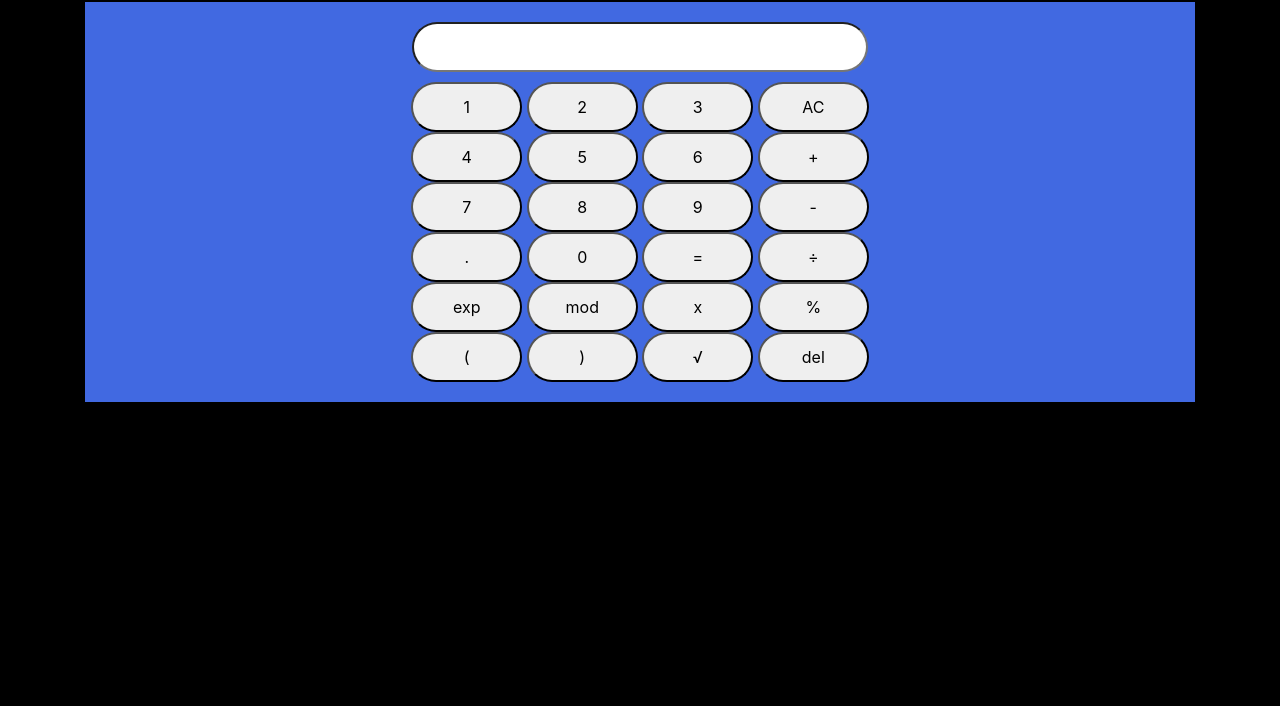
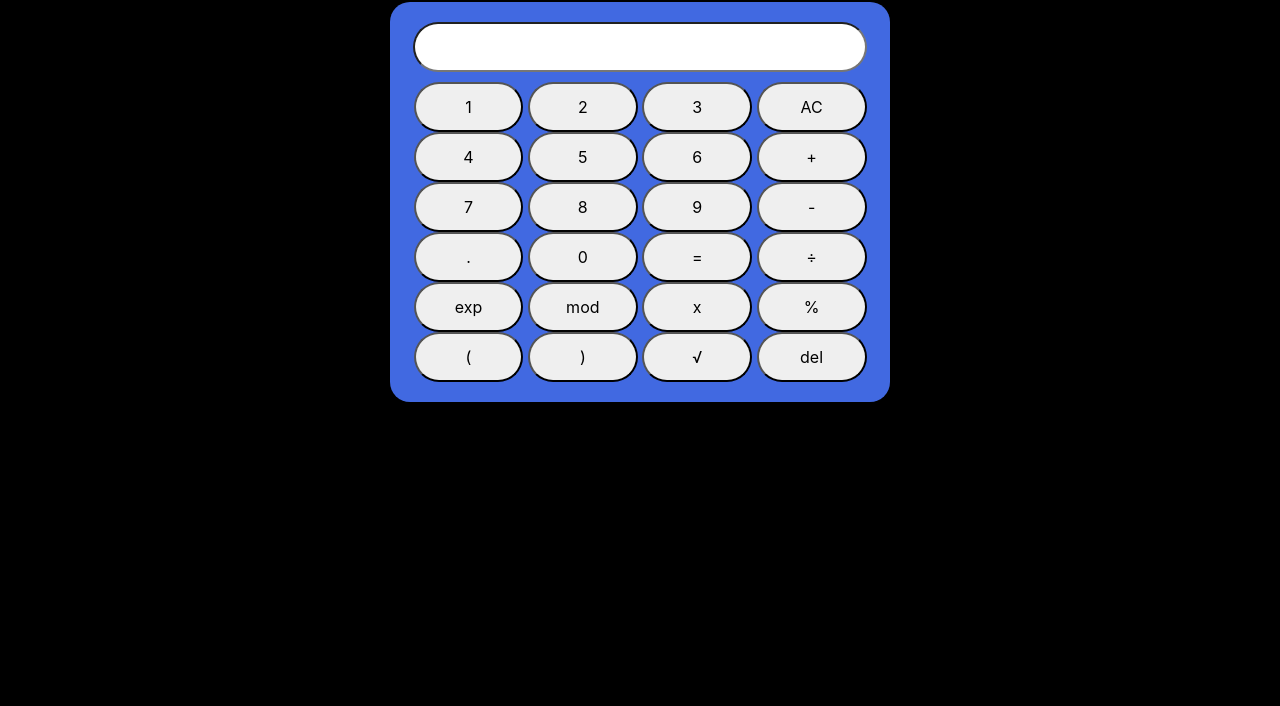
Before and after one commit to Dadeesamuel/real-calculator, a plain HTML site: page index.html in a window 1280 px wide. Shown: the part 94-800 px from the top of the page. Drawn offline with Linux system fonts and the light colour scheme.

Commit message:
debugging border alignment

```diff
--- a/css/style.css
+++ b/css/style.css
@@ -2,12 +2,13 @@ body{background-color: rgb(0, 0, 0);
 text-align: center;
 padding-top: 40px;
 }
+
 h1{
     color: chocolate;
 }
 input{
     border-radius: 50px;
-    width: 10%;
+    width: 22%;
     height: 50px;
 }
 input:hover{
@@ -17,7 +18,7 @@ input:hover{
 }
 input#answer{
     border-radius: 50px;
-    width: 41%;
+    width: 91%;
     height: 50px;
  margin-bottom: 10px;
 }
@@ -30,6 +31,10 @@ input#answer{
     background-color: royalblue;
    padding-bottom: 20px;
    padding-top: 20px;
+   border-radius: 20px;
+   width: 45%;
+   margin: auto;
+
 }
 @media only screen and (max-width:600px)  {
     input{
```
